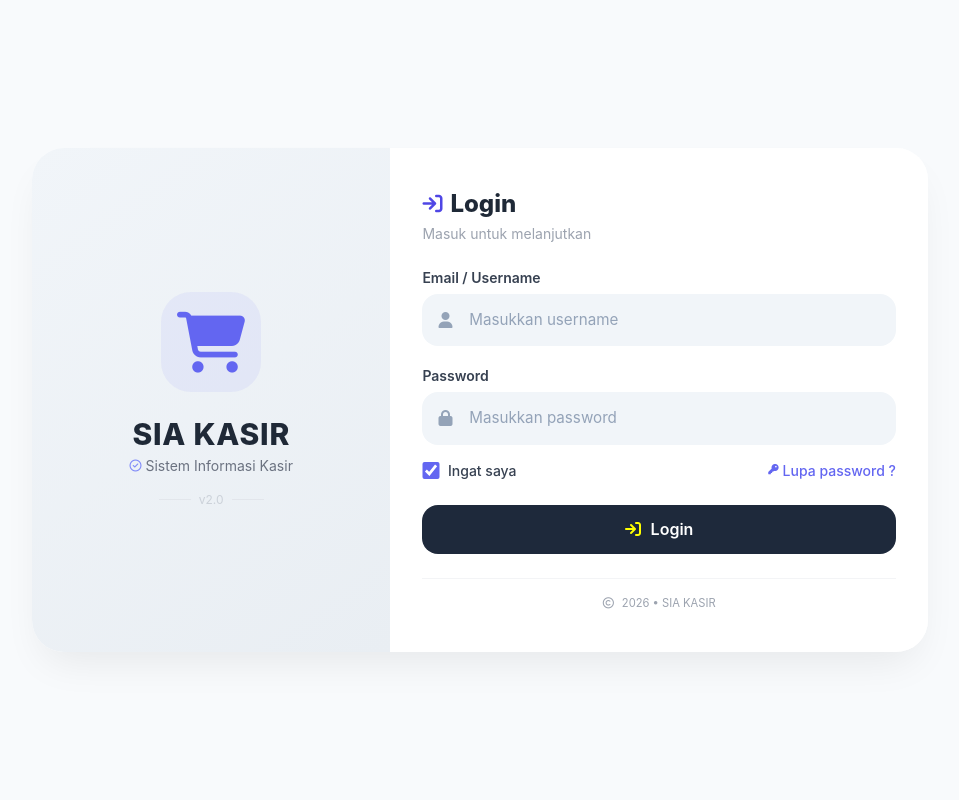
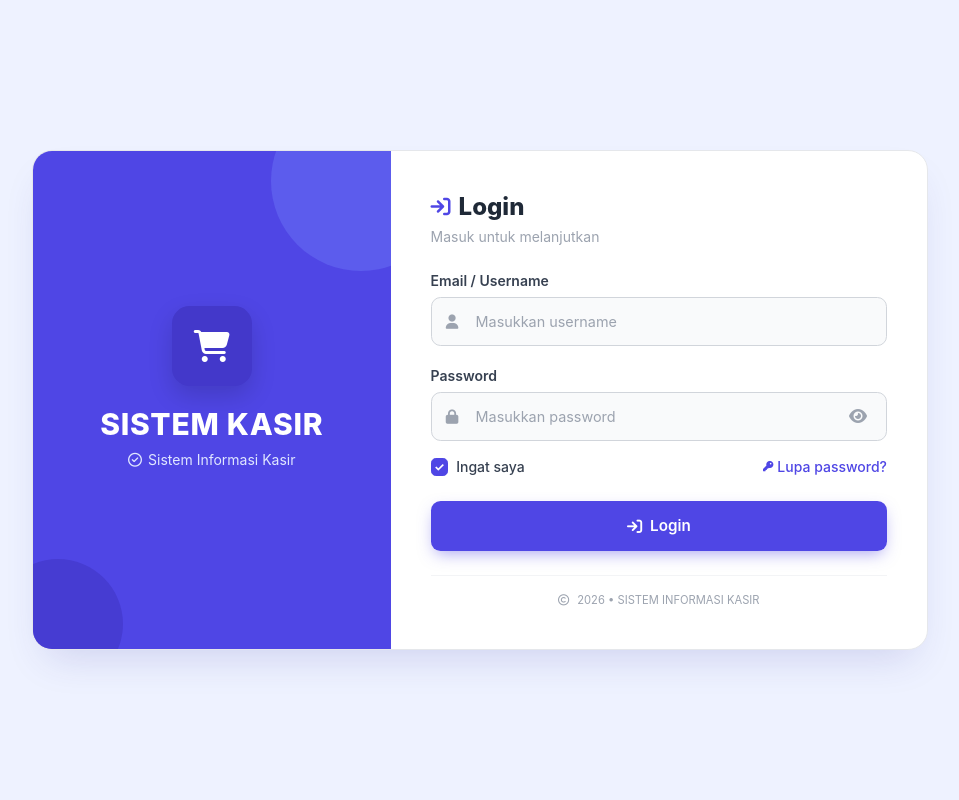
Before and after one commit to IhsanBaihaqii/SIA-Project, a PHP site: page /login.php in a window 1280 px wide. Shown: the whole page, without its empty margins (160-1119 px from the left). Run offline with PHP 8.4, Linux system fonts and the light colour scheme; some libraries are stand-ins or nearby versions.

Commit message:
style: login

```diff
--- a/login.php
+++ b/login.php
@@ -2,7 +2,6 @@
 session_start();
 include 'config/koneksi.php';
 
-// Jika sudah login, langsung ke dashboard
 if (isset($_SESSION["login"]) && $_SESSION["login"] === true) {
   header("Location: dashboard/");
   exit;
@@ -18,13 +17,8 @@ if ($_SERVER["REQUEST_METHOD"] === "POST") {
     $error = "Username dan password wajib diisi!";
   } else {
     $query = "SELECT * FROM tbl_user WHERE username = :username LIMIT 1";
-
     $stmt = $pdo->prepare($query);
-
-        $stmt->execute([
-            "username" => $username
-        ]);
-
+    $stmt->execute(["username" => $username]);
     $user = $stmt->fetch();
 
     if (!$user) {
@@ -44,260 +38,376 @@ if ($_SERVER["REQUEST_METHOD"] === "POST") {
   }
 }
 ?>
-
 <!doctype html>
 <html lang="id">
+
 <head>
   <meta charset="UTF-8" />
   <meta name="viewport" content="width=device-width, initial-scale=1.0" />
   <title>Login - SIA KASIR</title>
   <script src="https://cdn.tailwindcss.com"></script>
-    <link
-      rel="stylesheet"
-      href="https://cdnjs.cloudflare.com/ajax/libs/font-awesome/6.5.1/css/all.min.css"
-    />
+  <link rel="stylesheet" href="https://cdnjs.cloudflare.com/ajax/libs/font-awesome/6.5.1/css/all.min.css" />
   <style>
-      /* sentuhan halus */
+    * {
+      font-family: 'Inter', system-ui, -apple-system, sans-serif;
+    }
+
     body {
-        font-family:
-          "Inter",
-          system-ui,
-          -apple-system,
-          sans-serif;
-        background: #f8fafc;
+      background-color: #eef2ff;
+      /* solid indigo-50 */
+      min-height: 100vh;
     }
+
+    /* === Card === */
     .login-card {
       background: #ffffff;
-        border-radius: 2rem;
-        box-shadow: 0 20px 40px -12px rgba(0, 0, 0, 0.08);
+      border: 1px solid #e5e7eb;
+      box-shadow: 0 20px 40px -15px rgba(55, 48, 163, 0.18);
+      border-radius: 1.25rem;
       overflow: hidden;
     }
-      .icon-submit{
-        color:yellow;
+
+    /* === Left panel (solid indigo) === */
+    .left-panel {
+      background-color: #4f46e5;
+      /* solid indigo-600 */
+      position: relative;
+      overflow: hidden;
     }
-      .left-panel {
-        background: linear-gradient(145deg, #f1f5f9 0%, #e9eef3 100%);
-        padding: 2.5rem 1.5rem;
+
+    .left-panel::before {
+      content: '';
+      position: absolute;
+      width: 180px;
+      height: 180px;
+      background: #6366f1;
+      /* indigo-500 */
+      border-radius: 50%;
+      top: -60px;
+      right: -60px;
+      opacity: 0.7;
     }
-      .right-panel {
-        background: #ffffff;
-        padding: 2.5rem 2rem;
+
+    .left-panel::after {
+      content: '';
+      position: absolute;
+      width: 130px;
+      height: 130px;
+      background: #4338ca;
+      /* indigo-700 */
+      border-radius: 50%;
+      bottom: -40px;
+      left: -40px;
+      opacity: 0.7;
     }
-      .input-icon {
-        position: absolute;
-        left: 1rem;
-        top: 50%;
-        transform: translateY(-50%);
-        color: #94a3b8;
-        font-size: 1rem;
-        pointer-events: none;
-        transition: color 0.2s;
+
+    .left-panel>* {
+      position: relative;
+      z-index: 2;
     }
-      .input-field {
-        width: 100%;
-        padding: 0.8rem 1rem 0.8rem 2.8rem;
-        background: #f1f5f9;
-        border: 2px solid transparent;
-        border-radius: 1rem;
-        font-size: 0.95rem;
-        transition: all 0.2s ease;
-        color: #1e293b;
-      }
-      .input-field:focus {
-        outline: none;
-        background: #ffffff;
-        border-color: #6366f1;
-        box-shadow: 0 0 0 4px rgba(99, 102, 241, 0.12);
-      }
-      .input-field:focus ~ .input-icon,
-      .input-wrapper:focus-within .input-icon {
-        color: #6366f1;
-      }
-      .input-field::placeholder {
-        color: #94a3b8;
-        font-weight: 400;
-      }
-      .btn-login {
-        background: #1e293b;
-        border: none;
-        padding: 0.8rem;
-        border-radius: 1rem;
-        font-weight: 600;
-        font-size: 1rem;
-        color: white;
-        transition: all 0.2s ease;
-        width: 100%;
-        cursor: pointer;
+
+    .brand-icon {
+      width: 80px;
+      height: 80px;
+      background-color: #4338ca;
+      /* solid indigo-700 */
+      border-radius: 1.1rem;
       display: flex;
       align-items: center;
       justify-content: center;
-        gap: 0.6rem;
+      color: white;
+      font-size: 2rem;
+      box-shadow: 0 10px 25px rgba(0, 0, 0, 0.15);
+      transition: transform 0.35s ease;
     }
-      .btn-login:hover {
-        background: #0f172a;
-        transform: scale(1.01);
-        box-shadow: 0 8px 20px -8px rgba(15, 23, 42, 0.25);
+
+    .brand-icon:hover {
+      transform: rotate(-8deg) scale(1.05);
     }
-      .btn-login:active {
-        transform: scale(0.97);
+
+    /* === Input === */
+    .input-wrapper {
+      position: relative;
     }
-      .error-msg {
-        background: #fef2f2;
-        border-radius: 1rem;
-        padding: 0.7rem 1.2rem;
-        color: #b91c1c;
+
+    .input-field {
+      width: 100%;
+      padding: 0.8rem 1rem 0.8rem 2.75rem;
+      border-radius: 0.6rem;
+      border: 1.5px solid #d1d5db;
+      background: #f9fafb;
       font-size: 0.9rem;
-        display: flex;
-        align-items: center;
-        gap: 0.7rem;
-        border-left: 4px solid #dc2626;
+      color: #1f2937;
+      transition: all 0.2s ease;
+      outline: none;
     }
-      .error-msg i {
-        color: #dc2626;
-        font-size: 1.2rem;
+
+    .input-field:focus {
+      border-color: #4f46e5;
+      background: #ffffff;
+      box-shadow: 0 0 0 4px rgba(79, 70, 229, 0.12);
     }
+
+    .input-field::placeholder {
+      color: #9ca3af;
+    }
+
+    .input-icon {
+      position: absolute;
+      left: 0.95rem;
+      top: 50%;
+      transform: translateY(-50%);
+      color: #9ca3af;
+      font-size: 0.9rem;
+      transition: color 0.2s;
+      pointer-events: none;
+    }
+
+    .input-wrapper:focus-within .input-icon {
+      color: #4f46e5;
+    }
+
+    .toggle-pass {
+      position: absolute;
+      right: 0.75rem;
+      top: 50%;
+      transform: translateY(-50%);
+      color: #9ca3af;
+      cursor: pointer;
+      padding: 0.35rem 0.5rem;
+      border-radius: 0.4rem;
+      transition: all 0.2s;
+    }
+
+    .toggle-pass:hover {
+      color: #4f46e5;
+      background: #eef2ff;
+    }
+
+    /* === Checkbox === */
     .checkbox-custom {
+      appearance: none;
       width: 1.1rem;
       height: 1.1rem;
-        accent-color: #6366f1;
+      border: 1.5px solid #d1d5db;
       border-radius: 0.3rem;
+      background: #ffffff;
       cursor: pointer;
+      position: relative;
+      transition: all 0.2s;
+      flex-shrink: 0;
     }
+
+    .checkbox-custom:checked {
+      background-color: #4f46e5;
+      border-color: #4f46e5;
+    }
+
+    .checkbox-custom:checked::after {
+      content: '\2713';
+      position: absolute;
+      color: white;
+      font-size: 0.75rem;
+      font-weight: bold;
+      top: 50%;
+      left: 50%;
+      transform: translate(-50%, -50%);
+    }
+
+    /* === Links === */
     .link-forgot {
-        color: #6366f1;
+      color: #4f46e5;
       font-weight: 500;
       transition: color 0.2s;
       text-decoration: none;
     }
+
     .link-forgot:hover {
-        color: #4338ca;
+      color: #3730a3;
       text-decoration: underline;
     }
-      .brand-icon {
-        background: rgba(99, 102, 241, 0.08);
-        width: 100px;
-        height: 100px;
-        border-radius: 30px;
+
+    /* === Button (solid) === */
+    .btn-login {
+      width: 100%;
+      padding: 0.85rem;
+      border-radius: 0.6rem;
+      background-color: #4f46e5;
+      /* solid */
+      color: white;
+      font-weight: 600;
+      font-size: 0.95rem;
+      border: none;
+      cursor: pointer;
+      transition: all 0.2s ease;
+      box-shadow: 0 6px 16px -4px rgba(79, 70, 229, 0.5);
       display: flex;
       align-items: center;
       justify-content: center;
-        margin: 0 auto 1.5rem;
+      gap: 0.5rem;
     }
-      .brand-icon i {
-        font-size: 3.8rem;
-        color: #6366f1;
+
+    .btn-login:hover {
+      background-color: #4338ca;
+      /* indigo-700 */
+      transform: translateY(-2px);
+      box-shadow: 0 10px 22px -6px rgba(79, 70, 229, 0.6);
     }
-      /* responsif */
-      @media (max-width: 768px) {
-        .left-panel {
-          padding: 2rem 1rem;
-          min-height: 180px;
+
+    .btn-login:active {
+      transform: translateY(0);
     }
-        .brand-icon {
-          width: 80px;
-          height: 80px;
+
+    .btn-login.loading {
+      pointer-events: none;
+      opacity: 0.9;
     }
-        .brand-icon i {
-          font-size: 3rem;
+
+    /* === Error message === */
+    .error-msg {
+      display: flex;
+      align-items: center;
+      gap: 0.6rem;
+      padding: 0.75rem 1rem;
+      background-color: #fef2f2;
+      border: 1px solid #fecaca;
+      border-left: 4px solid #ef4444;
+      border-radius: 0.6rem;
+      color: #b91c1c;
+      font-size: 0.85rem;
+      font-weight: 500;
+      animation: shake 0.45s ease, fadeIn 0.35s ease;
     }
-        .right-panel {
-          padding: 1.8rem 1.2rem;
+
+    @keyframes shake {
+
+      0%,
+      100% {
+        transform: translateX(0);
+      }
+
+      20%,
+      60% {
+        transform: translateX(-6px);
+      }
+
+      40%,
+      80% {
+        transform: translateX(6px);
+      }
+    }
+
+    @keyframes fadeIn {
+      from {
+        opacity: 0;
+        transform: translateY(-6px);
+      }
+
+      to {
+        opacity: 1;
+        transform: translateY(0);
+      }
+    }
+
+    /* === Entry animation === */
+    .fade-up {
+      animation: fadeUp 0.5s ease both;
+    }
+
+    @keyframes fadeUp {
+      from {
+        opacity: 0;
+        transform: translateY(12px);
+      }
+
+      to {
+        opacity: 1;
+        transform: translateY(0);
       }
     }
   </style>
 </head>
+
 <body>
   <div class="min-h-screen flex items-center justify-center p-4">
-      <div class="login-card w-full max-w-4xl grid grid-cols-1 md:grid-cols-5">
+    <div class="login-card w-full max-w-4xl grid grid-cols-1 md:grid-cols-5 fade-up">
+
       <!-- LEFT PANEL: Brand -->
-        <div
-          class="left-panel md:col-span-2 flex flex-col items-center justify-center text-center"
-        >
-          <div class="brand-icon">
+      <div class="left-panel md:col-span-2 flex flex-col items-center justify-center text-center p-8 md:p-10">
+        <div class="brand-icon mb-5">
           <i class="fa-solid fa-cart-shopping"></i>
         </div>
-          <h1 class="text-3xl font-extrabold text-gray-800 tracking-wide">
-            SIA KASIR
-          </h1>
-          <p class="text-gray-500 text-sm mt-1 flex items-center gap-1">
-            <i class="fa-regular fa-circle-check text-indigo-400 text-xs"></i>
+        <h1 class="text-3xl font-extrabold text-white tracking-wide">SISTEM KASIR</h1>
+        <p class="text-indigo-100 text-sm mt-2 flex items-center gap-1.5">
+          <i class="fa-regular fa-circle-check"></i>
           Sistem Informasi Kasir
         </p>
-          <div class="mt-4 flex items-center gap-2 text-gray-400/40 text-xs">
-            <span class="w-8 h-px bg-gray-300/40"></span>
-            <span>v2.0</span>
-            <span class="w-8 h-px bg-gray-300/40"></span>
+        <div class="mt-6 flex items-center gap-2 text-indigo-300 text-xs">
         </div>
       </div>
 
       <!-- RIGHT PANEL: Form -->
-        <div class="right-panel md:col-span-3">
+      <div class="md:col-span-3 p-8 md:p-10">
         <div class="flex items-center gap-2 mb-1">
-            <i
-              class="fa-solid fa-arrow-right-to-bracket text-indigo-600 text-xl"
-            ></i>
+          <i class="fa-solid fa-arrow-right-to-bracket text-indigo-600 text-xl"></i>
           <h2 class="text-2xl font-extrabold text-gray-800">Login</h2>
         </div>
         <p class="text-gray-400 text-sm mb-6">Masuk untuk melanjutkan</p>
 
-          <form method="POST" action="">
-            <!-- Email / Username -->
+        <form method="POST" action="" id="loginForm">
+          <!-- Username -->
           <div class="mb-5">
-              <label class="block text-sm font-semibold text-gray-700 mb-1.5">
-                Email / Username
-              </label>
-              <div class="input-wrapper relative">
+            <label class="block text-sm font-semibold text-gray-700 mb-1.5">Email / Username</label>
+            <div class="input-wrapper">
               <input
                 type="text"
                 name="username"
                 class="input-field"
                 placeholder="Masukkan username"
                 autocomplete="username"
-                  required
-                />
+                required />
               <i class="fa-solid fa-user input-icon"></i>
             </div>
           </div>
 
           <!-- Password -->
           <div class="mb-4">
-              <label class="block text-sm font-semibold text-gray-700 mb-1.5">
-                Password
-              </label>
-              <div class="input-wrapper relative">
+            <label class="block text-sm font-semibold text-gray-700 mb-1.5">Password</label>
+            <div class="input-wrapper">
               <input
                 type="password"
                 name="password"
+                id="password"
                 class="input-field"
+                style="padding-right:2.75rem;"
                 placeholder="Masukkan password"
                 autocomplete="current-password"
-                  required
-                />
+                required />
               <i class="fa-solid fa-lock input-icon"></i>
+              <span class="toggle-pass" id="togglePass" title="Tampilkan password">
+                <i class="fa-solid fa-eye"></i>
+              </span>
             </div>
           </div>
 
           <!-- Remember & Forgot -->
-            <div
-              class="flex flex-wrap items-center justify-between gap-3 mt-4 mb-6"
-            >
+          <div class="flex flex-wrap items-center justify-between gap-3 mt-4 mb-6">
             <label class="flex items-center gap-2 cursor-pointer select-none">
               <input type="checkbox" class="checkbox-custom" checked />
-                <span class="text-sm font-medium text-gray-700">
-                  Ingat saya
-                </span>
+              <span class="text-sm font-medium text-gray-700">Ingat saya</span>
             </label>
             <a href="#" class="link-forgot text-sm flex items-center gap-1">
-                <i class="fa-solid fa-key text-[0.65rem]"></i> Lupa password ?
+              <i class="fa-solid fa-key text-[0.65rem]"></i> Lupa password?
             </a>
           </div>
 
           <!-- Submit -->
-            <button type="submit" class="btn-login">
-              <i class="icon-submit fa-solid fa-arrow-right-to-bracket"></i> Login
+          <button type="submit" class="btn-login" id="btnLogin">
+            <i class="fa-solid fa-arrow-right-to-bracket"></i>
+            <span>Login</span>
           </button>
 
-            <!-- Error message (muncul setelah klik) -->
+          <!-- Error message -->
           <?php if ($error !== ""): ?>
             <div class="error-msg mt-5">
               <i class="fa-solid fa-circle-exclamation"></i>
@@ -305,11 +415,9 @@ if ($_SERVER["REQUEST_METHOD"] === "POST") {
             </div>
           <?php endif; ?>
 
-            <!-- footer kecil -->
-            <p
-              class="text-center text-gray-400 text-[0.7rem] mt-6 pt-4 border-t border-gray-100 flex items-center justify-center gap-2"
-            >
-              <i class="fa-regular fa-copyright"></i> 2026 • SIA KASIR
+          <!-- Footer -->
+          <p class="text-center text-gray-400 text-[0.7rem] mt-6 pt-4 border-t border-gray-100 flex items-center justify-center gap-2">
+            <i class="fa-regular fa-copyright"></i> 2026 • SISTEM INFORMASI KASIR
           </p>
         </form>
       </div>
@@ -317,21 +425,30 @@ if ($_SERVER["REQUEST_METHOD"] === "POST") {
   </div>
 
   <script>
-      function showError() {
-        const err = document.getElementById("errorMessage");
-        if (err) {
-          err.classList.remove("hidden");
-          err.style.opacity = "0";
-          setTimeout(() => (err.style.opacity = "1"), 20);
-        }
-      }
+    // Toggle password visibility
+    const togglePass = document.getElementById('togglePass');
+    const passwordInput = document.getElementById('password');
+    togglePass?.addEventListener('click', () => {
+      const isPass = passwordInput.type === 'password';
+      passwordInput.type = isPass ? 'text' : 'password';
+      togglePass.innerHTML = isPass ?
+        '<i class="fa-solid fa-eye-slash"></i>' :
+        '<i class="fa-solid fa-eye"></i>';
+    });
 
-      document
-        .querySelector(".link-forgot")
-        ?.addEventListener("click", function (e) {
+    // Forgot password (demo)
+    document.querySelector('.link-forgot')?.addEventListener('click', (e) => {
       e.preventDefault();
-          alert("🔐 Demo: reset password akan dikirim ke email terdaftar.");
+      alert('🔐 Demo: reset password akan dikirim ke email terdaftar.');
+    });
+
+    // Loading state saat submit
+    document.getElementById('loginForm')?.addEventListener('submit', () => {
+      const btn = document.getElementById('btnLogin');
+      btn.classList.add('loading');
+      btn.innerHTML = '<i class="fa-solid fa-circle-notch fa-spin"></i><span>Memproses...</span>';
     });
   </script>
 </body>
+
 </html>
```
Lines whose indentation alone changed are shown as unchanged.
